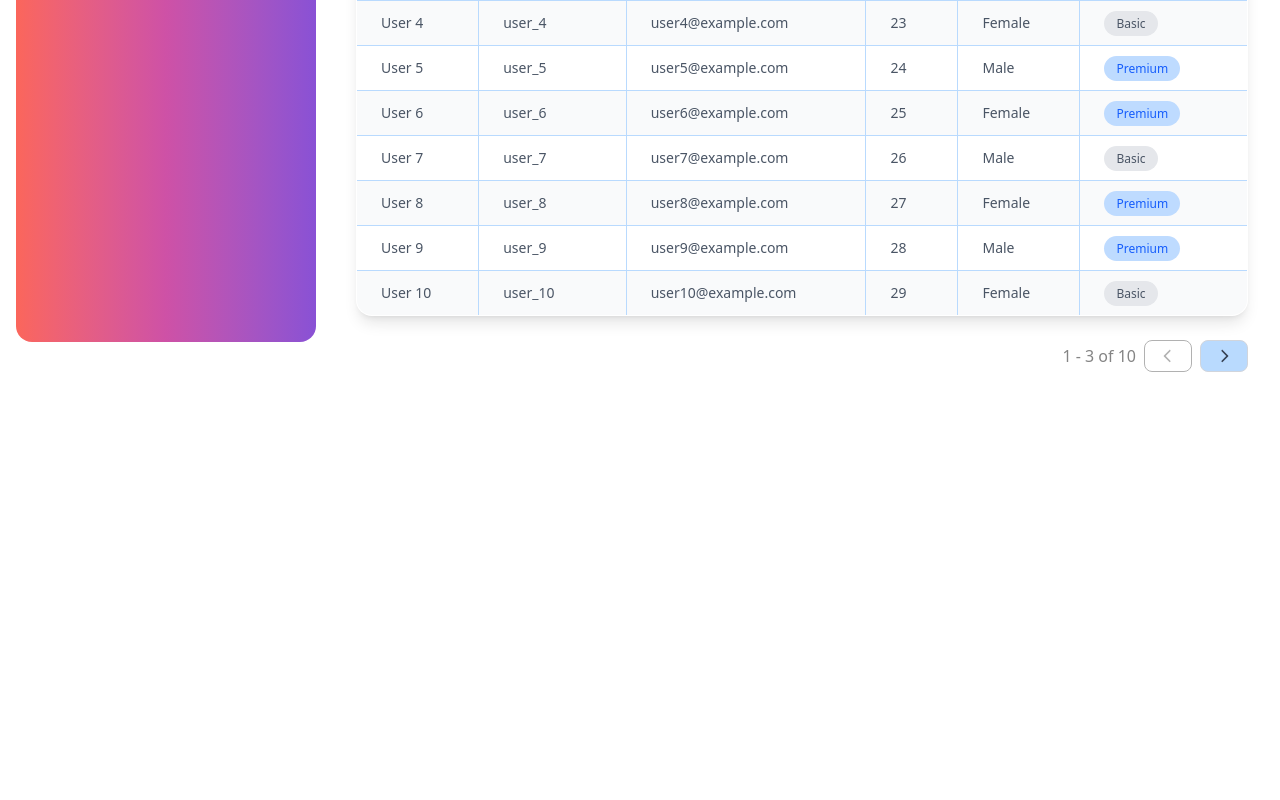
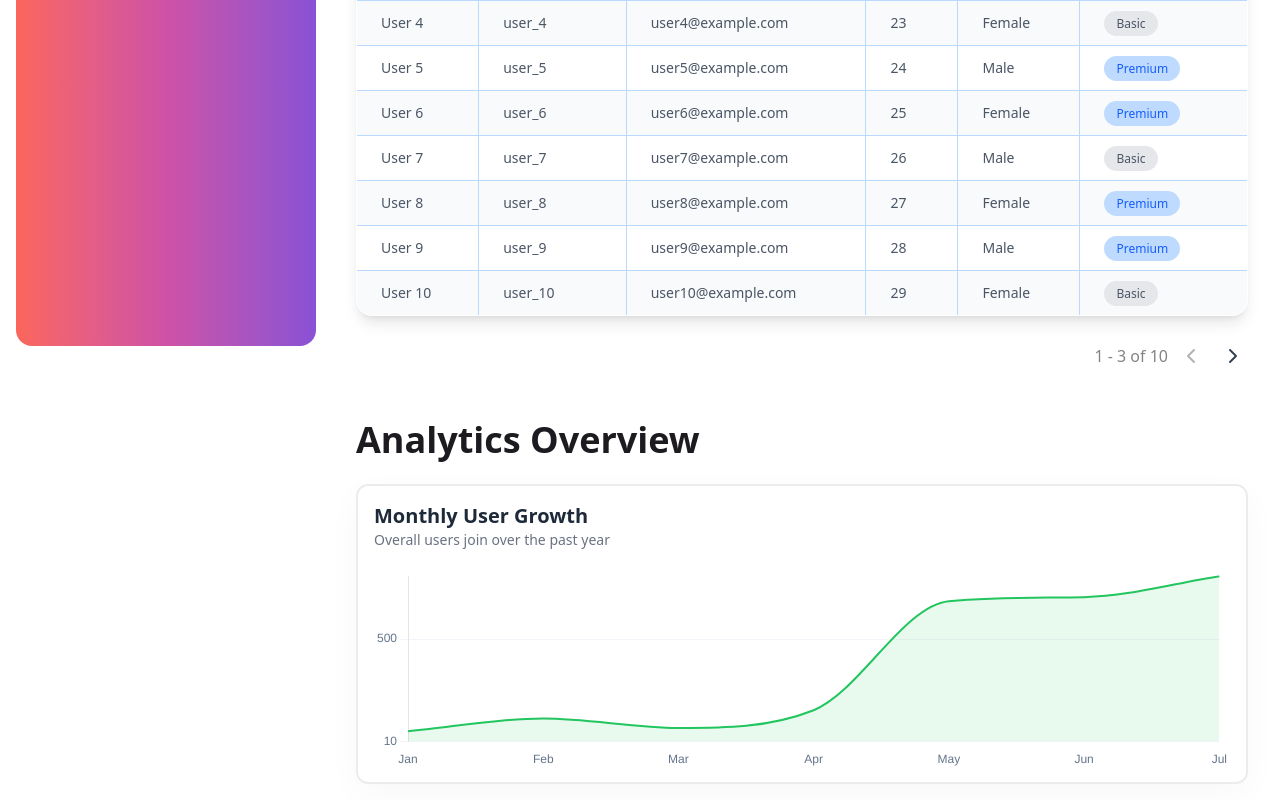
Before and after one commit to alaminislam34/cupid-ai-dashboard, a Next.js app: page /dashboard in a window 1280 px wide. Shown: the part 442-1242 px from the top of the page. Before the commit the page ends 830 px from the top, so only its background shows below. Built offline with nearby package versions, Linux system fonts and the light colour scheme.

Commit message:
dashboard overview page design complete

```diff
--- a/package.json
+++ b/package.json
@@ -9,8 +9,10 @@
     "lint": "eslint"
   },
   "dependencies": {
+    "chart.js": "^4.5.1",
     "next": "16.0.0",
     "react": "19.2.0",
+    "react-chartjs-2": "^5.3.1",
     "react-dom": "19.2.0",
     "react-icons": "^5.5.0",
     "react-toastify": "^11.0.5"
--- /dev/null
+++ b/src/app/(dashboard)/dashboard/components/Chart/Chart.jsx
@@ -0,0 +1,129 @@
+// components/UserGrowthChart.jsx
+'use client';
+
+import React from 'react';
+import { Line } from 'react-chartjs-2';
+import {
+  Chart as ChartJS,
+  CategoryScale,
+  LinearScale,
+  PointElement,
+  LineElement,
+  Title,
+  Tooltip,
+  Legend,
+  Filler, // Needed for the shaded area
+} from 'chart.js';
+
+// Register necessary Chart.js components
+ChartJS.register(
+  CategoryScale,
+  LinearScale,
+  PointElement,
+  LineElement,
+  Title,
+  Tooltip,
+  Legend,
+  Filler
+);
+
+const UserGrowthChart = () => {
+  // --- 1. DATA (Mimicking the visual) ---
+  const labels = ['Jan', 'Feb', 'Mar', 'Apr', 'May', 'Jun', 'Jul'];
+
+  // Approximate data points based on the image's curve
+  const dataPoints = [60, 120, 75, 160, 680, 700, 800];
+
+  const chartData = {
+    labels,
+    datasets: [
+      {
+        data: dataPoints,
+        borderColor: '#22c55e', // A bright green, or a custom Tailwind color
+        backgroundColor: 'rgba(34, 197, 94, 0.1)', // Light, semi-transparent shade for the fill
+        fill: 'origin', // Fill area under the line
+        tension: 0.4, // Smooth curve
+        pointRadius: 0, // No points visible on the line
+        borderWidth: 2,
+      },
+    ],
+  };
+
+  // --- 2. OPTIONS (Styling and Configuration) ---
+  const options = {
+    responsive: true,
+    maintainAspectRatio: false, // Allows you to control the size with Tailwind
+    plugins: {
+      legend: {
+        display: false, // Hide the legend
+      },
+      tooltip: {
+        mode: 'index',
+        intersect: false,
+      },
+      title: {
+        display: false,
+      },
+    },
+    scales: {
+      x: {
+        grid: {
+          display: false, // Hide vertical grid lines
+        },
+        ticks: {
+          color: '#64748b', // Text color for labels (slate-500)
+          font: {
+            size: 12,
+          },
+        },
+        border: {
+          display: false, // Hide the x-axis line
+        },
+      },
+      y: {
+        min: 10, // Start y-axis close to the bottom
+        // Custom tick values to match the chart's labels (10, 50, 150, 500, 1k+)
+        ticks: {
+          color: '#64748b', // Text color for labels (slate-500)
+          stepSize: 100, // This is hard to match exactly, so we'll use a callback
+          callback: function (value) {
+            if (value === 10) return '10';
+            if (value === 50) return '50';
+            if (value === 150) return '150';
+            if (value === 500) return '500';
+            if (value === 1000) return '1k+'; // Custom label for the top
+            return null; // Hide other labels
+          },
+          font: {
+            size: 12,
+          },
+        },
+        grid: {
+          color: '#f1f5f9', // Light gray color for horizontal grid lines (slate-100)
+          borderDash: [5, 5], // Dashed lines
+          drawBorder: false, // Hide the y-axis line
+        },
+      },
+    },
+    elements: {
+      line: {
+        // Use a slight curve for the line
+        cubicInterpolationMode: 'monotone',
+      },
+    },
+  };
+
+  // --- 3. RENDER ---
+  return (
+    <div className="p-4 bg-white rounded-xl shadow-[0px_10px_35px_0px_#00000008] border-2 border-[#ececec] w-full h-[300px]">
+      <h2 className="text-xl font-semibold text-gray-800">Monthly User Growth</h2>
+      <p className="text-sm text-gray-500 mb-4">Overall users join over the past year</p>
+      {/* Chart container with a defined height */}
+      <div className="relative h-[calc(100%-60px)]">
+        <Line data={chartData} options={options} />
+      </div>
+    </div>
+  );
+};
+
+export default UserGrowthChart;
--- a/src/app/(dashboard)/dashboard/components/SideBar/Sidebar.jsx
+++ b/src/app/(dashboard)/dashboard/components/SideBar/Sidebar.jsx
@@ -41,7 +41,7 @@ export const links = [
 export default function Sidebar() {
   const path = usePathname();
   return (
-    <div className="w-[300px] h-[96vh] my-auto bg-linear-to-r from-[#FB665B] via-[#CE51A6] to-[#8951D5] p-10 rounded-2xl">
+    <div className="w-[300px] h-[96vh] my-auto bg-linear-to-r from-[#FB665B] via-[#CE51A6] to-[#8951D5] p-10 rounded-2xl sticky top-5">
       <Image
         src={"/icons/logo2.png"}
         height={78}
--- a/src/app/(dashboard)/dashboard/page.jsx
+++ b/src/app/(dashboard)/dashboard/page.jsx
@@ -5,6 +5,7 @@ import { HiUsers } from "react-icons/hi2";
 import { RiRobot3Line } from "react-icons/ri";
 import { HiOutlineInboxIn } from "react-icons/hi";
 import { FaChevronLeft, FaChevronRight } from "react-icons/fa6";
+import UserGrowthChart from "./components/Chart/Chart";
 
 // --- 1. OVERVIEW DATA (Unchanged) ---
 export const overviews = [
@@ -142,17 +143,19 @@ export default function DashboardPage() {
           className="flex justify-end mt-6 space-x-2"
         >
           <div className="flex items-center justify-center">
-            <p className="text-secondary">{currentPage} - {pageNumbers.length} of 10</p>
+            <p className="text-secondary">
+              {currentPage} - {pageNumbers.length} of 10
+            </p>
           </div>
 
           {/* Previous Button */}
           <button
             onClick={() => handlePageChange(currentPage - 1)}
             disabled={currentPage === 1}
-            className={`px-4 py-2 text-sm font-medium rounded-lg transition-colors duration-150 border ${
+            className={`p-2 ${
               currentPage === 1
                 ? "opacity-30 cursor-not-allowed"
-                : "bg-[#B9DAFE] text-gray-700 border-gray-300 hover:bg-gray-100 cursor-pointer"
+                : "text-gray-700 cursor-pointer"
             }`}
           >
             <FaChevronLeft />
@@ -162,15 +165,25 @@ export default function DashboardPage() {
           <button
             onClick={() => handlePageChange(currentPage + 1)}
             disabled={currentPage === totalPages}
-            className={`px-4 py-2 text-sm font-medium rounded-lg transition-colors duration-150 border ${
+            className={`p-2 ${
               currentPage === totalPages
                 ? "opacity-30 cursor-not-allowed"
-                : "bg-[#B9DAFE] text-gray-700 border-gray-300 hover:bg-gray-100 cursor-pointer"
+                : "text-gray-700 cursor-pointer"
             }`}
           >
             <FaChevronRight />
           </button>
         </div>
+
+        <br />
+        <br />
+
+        <div>
+          <h1 className="text-[#1D1B20] font-semibold text-2xl lg:text-4xl mb-6">
+            Analytics Overview
+          </h1>
+          <UserGrowthChart />
+        </div>
       </div>
     </div>
   );
```
Also changed, not shown: 1 other file (tests, documents, lock files or other folders).
